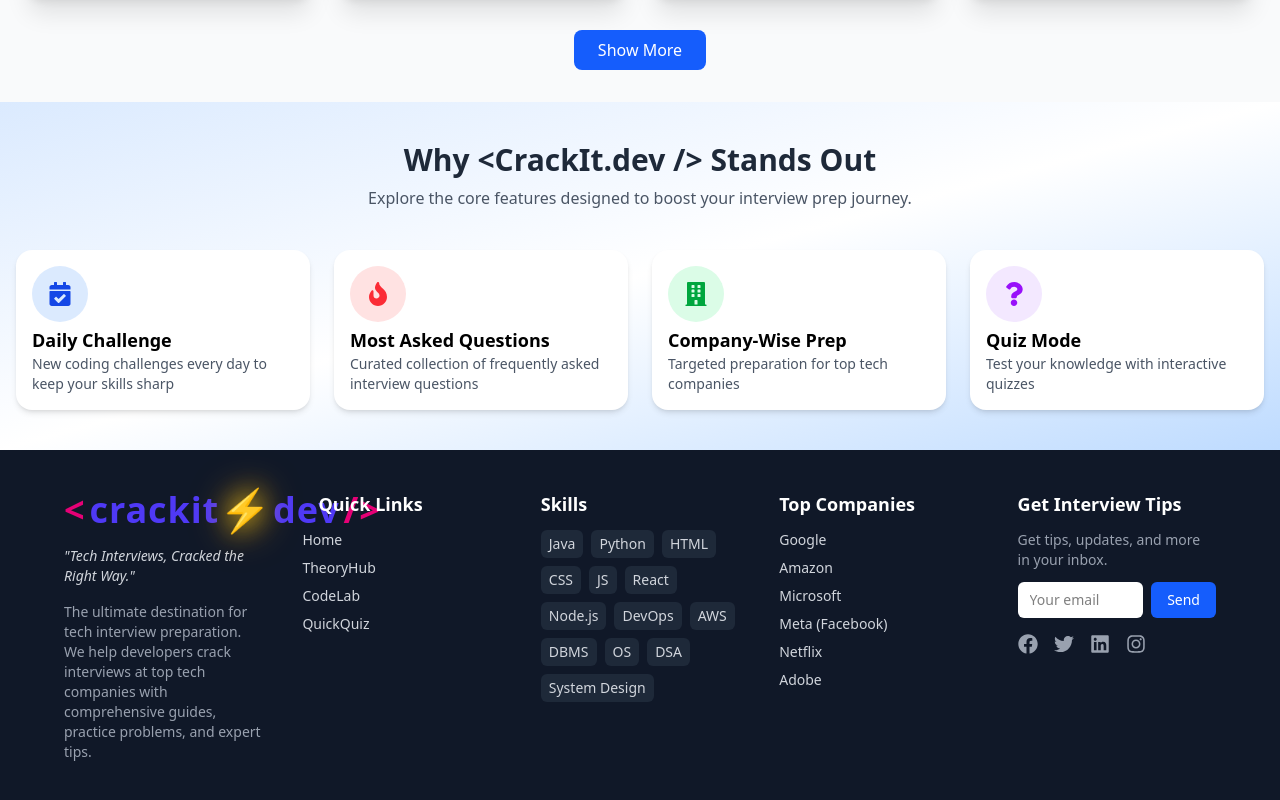
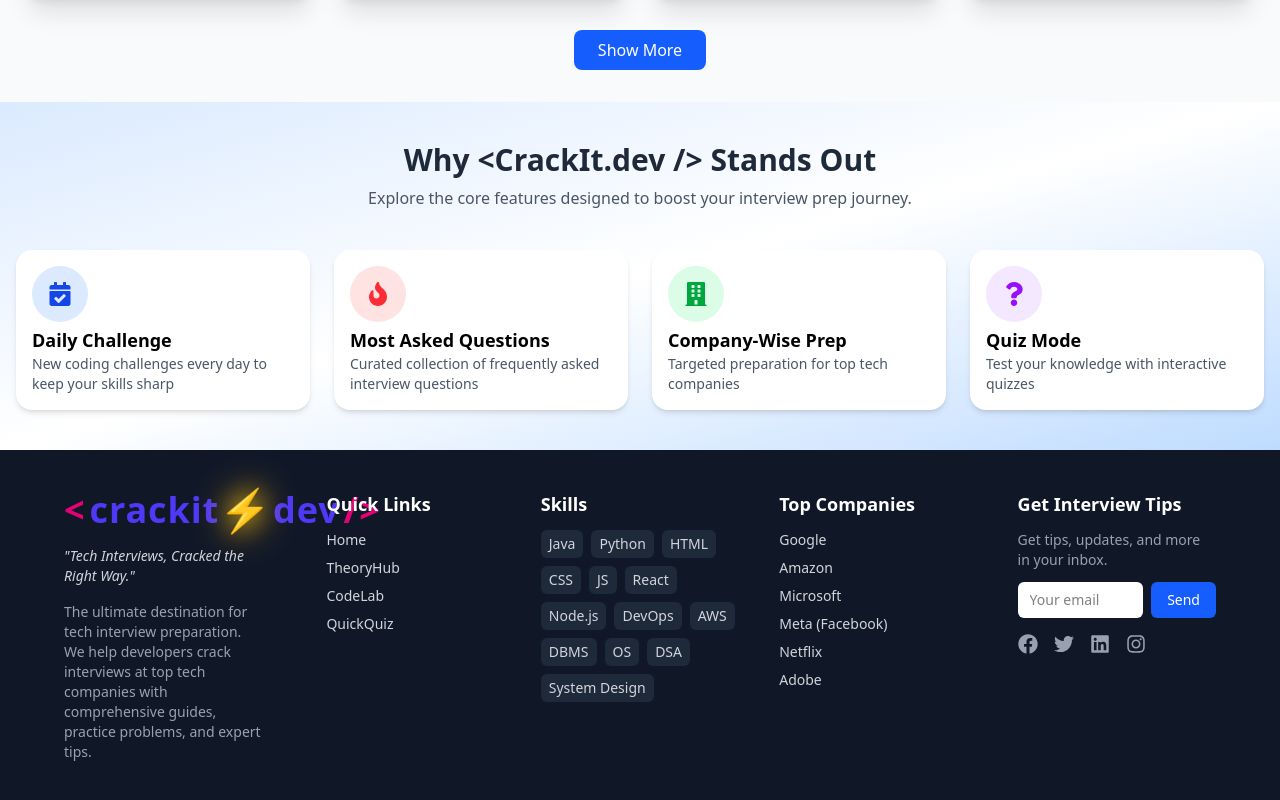
Before and after one commit to Mansi-unge/CrackItDev, a React (Vite) app: page / in a window 1280 px wide. Shown: the part 1103-1903 px from the top of the page. Built offline with nearby package versions, Linux system fonts and the light colour scheme; no server answers.

Commit message:
Update Footer.jsx

```diff
--- a/src/Components/Common/Footer.jsx
+++ b/src/Components/Common/Footer.jsx
@@ -35,8 +35,8 @@ const Footer = () => {
         </div>
 
         {/* Section 2: Quick Links */}
-        <div>
-          <h2 className="text-lg font-semibold mb-3 lg:ms-4">Quick Links</h2>
+        <div className="lg:ms-6">
+          <h2 className="text-lg font-semibold mb-3">Quick Links</h2>
           <ul className="space-y-2 text-gray-300 text-sm">
             <li><a href="/">Home</a></li>
             <li><a href="/topics">TheoryHub</a></li>
```
